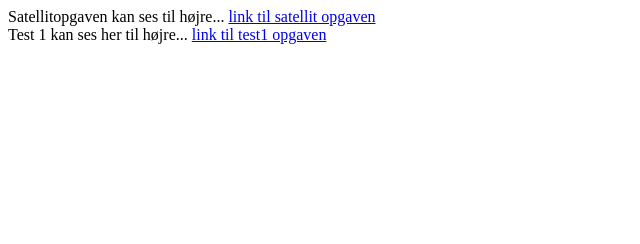
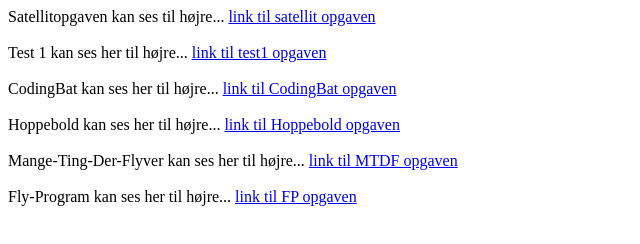
Before and after one commit to Theo-The-Beast/Theo-The-Beast.github.io, a plain HTML site: page index.html in a window 1280 px wide. Shown: the whole page, without its empty margins (0-640 px from the left). Drawn offline with Linux system fonts and the light colour scheme.

Commit message:
Update index.html

```diff
--- a/index.html
+++ b/index.html
@@ -4,8 +4,41 @@ Satellitopgaven kan ses til højre...
 </html>
 
 </br>
+</br>
 
 <html>
 Test 1 kan ses her til højre...
   <a href="https://github.com/Theo-The-Beast/Test1"> link til test1 opgaven </a>
 </html>
+
+</br>
+</br>
+
+<html>
+CodingBat kan ses her til højre...
+  <a href="https://github.com/Theo-The-Beast/CodingBat"> link til CodingBat opgaven </a>
+</html>
+
+</br>
+</br>
+
+<html>
+Hoppebold kan ses her til højre...
+  <a href="https://github.com/Theo-The-Beast/Hoppebold"> link til Hoppebold opgaven </a>
+</html>
+
+</br>
+</br>
+
+<html>
+Mange-Ting-Der-Flyver kan ses her til højre...
+  <a href="https://github.com/Theo-The-Beast/Mange-ting-der-flyver"> link til MTDF opgaven </a>
+</html>
+
+</br>
+</br>
+
+<html>
+Fly-Program kan ses her til højre...
+  <a href="https://github.com/Theo-The-Beast/Fly-Program"> link til FP opgaven </a>
+</html>
```
